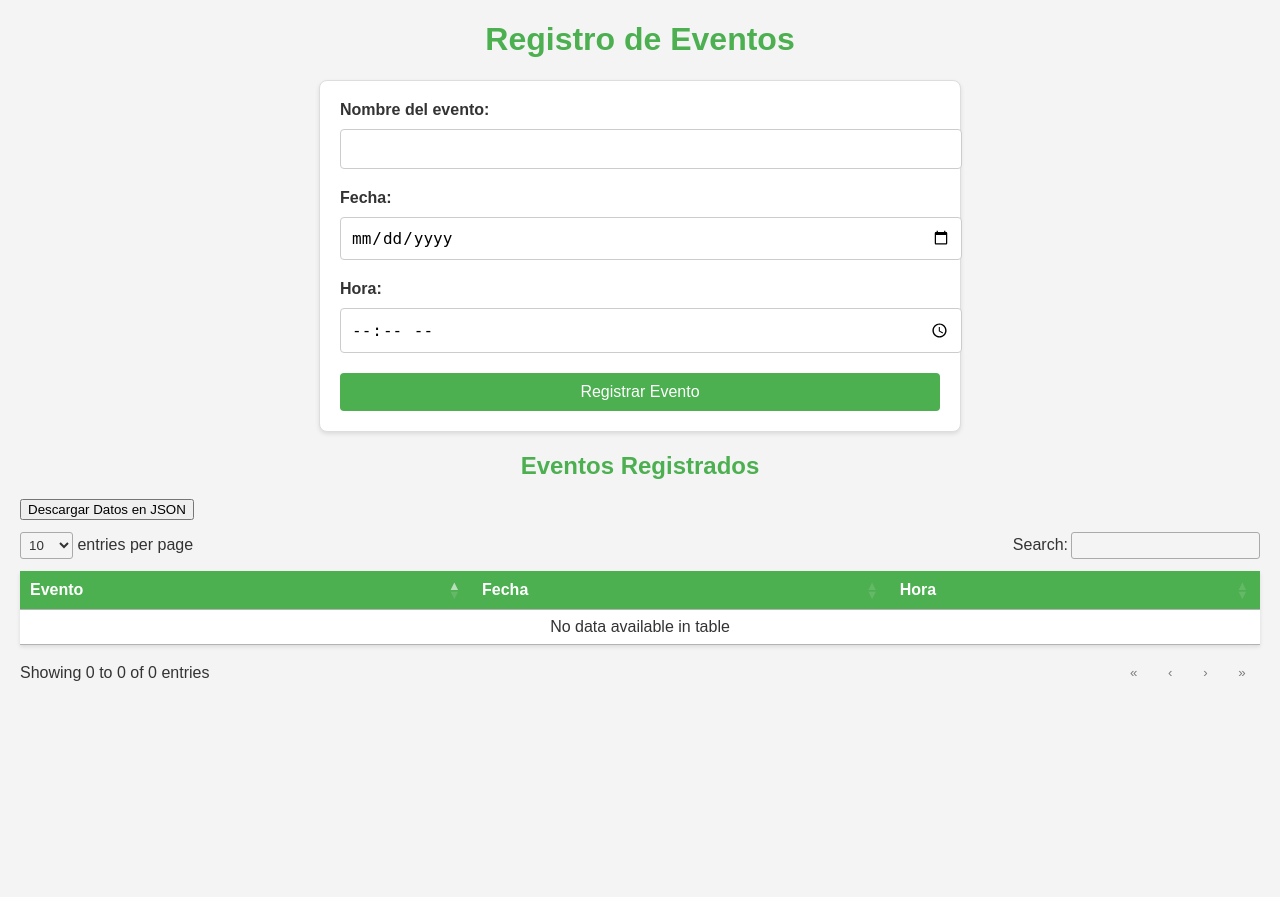
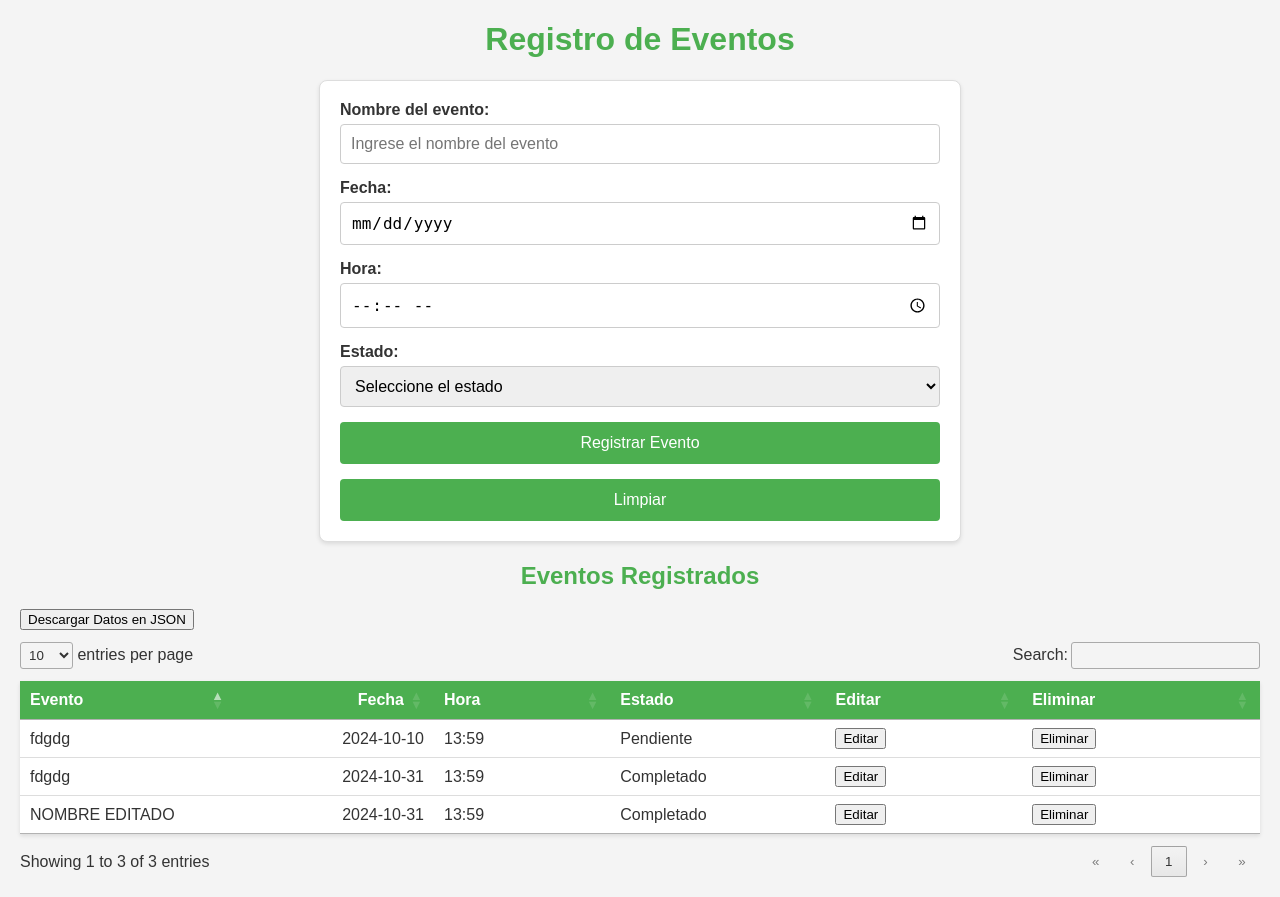
Before and after one commit to Pupixo/web_reg_eventos, a Flask app: page / in a window 1280 px wide. Before the commit the page ends 681 px from the top, so only its background shows below. Run offline with Flask 3, Linux system fonts and the light colour scheme; data that the repository does not hold is empty; some libraries are stand-ins or nearby versions.

Commit message:
se agrego editar y eliminar

```diff
--- a/app.py
+++ b/app.py
@@ -10,32 +10,64 @@ def index():
     return render_template('index.html')
 
 # Ruta para registrar eventos
+# @app.route('/api/register_event', methods=['POST'])
+# def register_event():
+#     data = request.get_json()
+#     print("data.........",data)
+#     event_name = data.get('event')
+#     event_date = data.get('date')
+#     event_time = data.get('time')
+
+#     if event_name and event_date and event_time:
+#         # Cargar eventos anteriores
+#         try:
+#             with open('events.json', 'r') as file:
+#                 events = json.load(file)
+#         except (FileNotFoundError, json.JSONDecodeError):
+#             events = []
+
+#         # Agregar el nuevo evento
+#         new_event = {
+#             'event': event_name,
+#             'date': event_date,
+#             'time': event_time,
+#             'registered_at': datetime.now().strftime('%Y-%m-%d %H:%M:%S')
+#         }
+#         events.append(new_event)
+
+#         # Guardar en el archivo JSON
+#         with open('events.json', 'w') as file:
+#             json.dump(events, file, indent=4)
+
+#         return jsonify({'message': 'Evento registrado con éxito!'}), 200
+#     else:
+#         return jsonify({'error': 'Faltan datos'}), 400
+
+# Ruta para registrar eventos
 @app.route('/api/register_event', methods=['POST'])
 def register_event():
     data = request.get_json()
-    print("data.........",data)
     event_name = data.get('event')
     event_date = data.get('date')
     event_time = data.get('time')
+    event_state = data.get('state')  # Obtener el estado del evento
 
-    if event_name and event_date and event_time:
-        # Cargar eventos anteriores
+    if event_name and event_date and event_time and event_state:
         try:
             with open('events.json', 'r') as file:
                 events = json.load(file)
         except (FileNotFoundError, json.JSONDecodeError):
             events = []
 
-        # Agregar el nuevo evento
         new_event = {
             'event': event_name,
             'date': event_date,
             'time': event_time,
+            'state': event_state,  # Guardar el estado
             'registered_at': datetime.now().strftime('%Y-%m-%d %H:%M:%S')
         }
         events.append(new_event)
 
-        # Guardar en el archivo JSON
         with open('events.json', 'w') as file:
             json.dump(events, file, indent=4)
 
@@ -63,5 +95,34 @@ def get_event():
     return jsonify({'events': events}), 200
 
 
+
+@app.route('/api/delete_event', methods=['POST'])
+def delete_event():
+    data = request.get_json()
+    event_name = data.get('event')
+    event_date = data.get('date')
+    event_time = data.get('time')
+    event_state = data.get('state')  # Obtener el estado del evento
+
+    try:
+        with open('events.json', 'r') as file:
+            events = json.load(file)
+    except (FileNotFoundError, json.JSONDecodeError):
+        return jsonify({'error': 'Archivo de eventos no encontrado'}), 404
+
+    events = [event for event in events if not (
+        event['event'] == event_name and
+        event['date'] == event_date and
+        event['time'] == event_time and
+        event['state'] == event_state
+    )]
+
+    with open('events.json', 'w') as file:
+        json.dump(events, file, indent=4)
+
+    return jsonify({'message': 'Evento eliminado con éxito!'}), 200
+
+
+
 if __name__ == '__main__':
     app.run(host='0.0.0.0', port=80, debug=True)
--- a/static/app.js
+++ b/static/app.js
@@ -1,30 +1,31 @@
 $(document).ready(function() {
-    // Inicializar DataTable con opciones
     const eventTable = $('#eventTable').DataTable({
         "paging": true,
         "searching": true,
         "info": true
     });
 
+    let editingRow = null;  // Para identificar si estamos editando una fila
+
     // Escuchar el envío del formulario
     $('#eventForm').on('submit', function(e) {
         e.preventDefault(); // Prevenir la recarga de la página
 
-        // Obtener valores del formulario
         const eventName = $('#event').val();
         const eventDate = $('#date').val();
         const eventTime = $('#time').val();
+        const eventState = $('#state').val();  // Obtener el valor del select
 
-        // Verificar que todos los campos estén llenos
-        if (eventName && eventDate && eventTime) {
-            // Agregar nueva fila a DataTable
-            eventTable.row.add([
-                eventName,
-                eventDate,
-                eventTime
-            ]).draw(false); // 'false' para no recargar la tabla entera
+        if (eventName && eventDate && eventTime && eventState) {
+            if (editingRow) {
+                // Editar una fila existente
+                eventTable.row(editingRow).data([eventName, eventDate, eventTime, eventState, editButtonHTML(), deleteButtonHTML()]).draw(false);
+                editingRow = null;
+            } else {
+                // Agregar nueva fila
+                eventTable.row.add([eventName, eventDate, eventTime, eventState, editButtonHTML(), deleteButtonHTML()]).draw(false);
+            }
 
-            // Enviar datos al servidor usando jQuery AJAX
             $.ajax({
                 url: '/api/register_event',
                 method: 'POST',
@@ -32,7 +33,8 @@ $(document).ready(function() {
                 data: JSON.stringify({
                     event: eventName,
                     date: eventDate,
-                    time: eventTime
+                    time: eventTime,
+                    state: eventState  // Incluir estado en la solicitud
                 }),
                 success: function(data) {
                     console.log('Evento guardado:', data);
@@ -42,11 +44,53 @@ $(document).ready(function() {
                 }
             });
 
-            // Limpiar el formulario después de enviar los datos
-            document.getElementById('eventForm').reset();
+            $('#eventForm')[0].reset();  // Limpiar el formulario después de guardar
         } else {
             alert("Por favor, completa todos los campos antes de enviar.");
         }
+    });
+
+    // Función para generar los botones de editar y eliminar
+    function editButtonHTML() {
+        return '<button class="editBtn">Editar</button>';
+    }
+
+    function deleteButtonHTML() {
+        return '<button class="deleteBtn">Eliminar</button>';
+    }
+
+    // Eliminar evento
+    $('#eventTable tbody').on('click', '.deleteBtn', function() {
+        const row = $(this).closest('tr');
+        const rowData = eventTable.row(row).data();
+
+        $.ajax({
+            url: '/api/delete_event',
+            method: 'POST',
+            contentType: 'application/json',
+            data: JSON.stringify({ event: rowData[0], date: rowData[1], time: rowData[2], state: rowData[3] }),
+            success: function(data) {
+                console.log('Evento eliminado:', data);
+                eventTable.row(row).remove().draw();
+            },
+            error: function(xhr, status, error) {
+                console.error('Error al eliminar el evento:', error);
+            }
+        });
+    });
+
+    // Editar evento
+    $('#eventTable tbody').on('click', '.editBtn', function() {
+        $('#boton_accion').text('Editar Evento');
+        const row = $(this).closest('tr');
+        const rowData = eventTable.row(row).data();
+
+        $('#event').val(rowData[0]);
+        $('#date').val(rowData[1]);
+        $('#time').val(rowData[2]);
+        $('#state').val(rowData[3]);  // Cargar el estado en el select
+
+        editingRow = row;
     });
 
       // Función para hacer una llamada GET y listar los eventos
@@ -59,10 +103,15 @@ $(document).ready(function() {
                     // Si quieres puedes agregar lógica para manipular los datos recibidos
                     // Por ejemplo, agregarlos a la DataTable:
                     data.events.forEach(evento => {
+
+
                         eventTable.row.add([
                             evento.event,
                             evento.date,
-                        evento.time
+                            evento.time,
+                            evento.state,
+                            editButtonHTML(),
+                            deleteButtonHTML()
                         ]).draw(false);
                     });
                 },
@@ -72,40 +121,17 @@ $(document).ready(function() {
             });
         }
 
+
+
+    // Editar evento
+    $('#eventForm').on('click', '.boton_limpiar', function() {
+        $('#eventForm').get(0).reset();
+        $('#boton_accion').text('Registrar Evento');
+    });
+
+
     // Llamar a la función listarEventos después de 5 segundos
     setTimeout(function() {
         listarEventos();
     }, 5000); // 5000 milisegundos = 5 segundos
-
-    // Función para descargar los datos de la tabla en formato JSON
-    $('#downloadBtn').on('click', function() {
-        // Obtener los datos de la tabla
-        let tableData = [];
-        eventTable.rows().every(function() {
-            const data = this.data();
-            tableData.push({
-                event: data[0],
-                date: data[1],
-                time: data[2]
 });
-        });
-
-        // Convertir los datos a formato JSON
-        const json = JSON.stringify(tableData, null, 4); // Formato con indentación de 4 espacios
-
-        // Crear un archivo Blob en formato JSON
-        const blob = new Blob([json], { type: 'application/json' });
-        const url = window.URL.createObjectURL(blob);
-
-        // Crear un enlace temporal para forzar la descarga
-        const a = document.createElement('a');
-        a.href = url;
-        a.download = 'eventos.json'; // Nombre del archivo
-        document.body.appendChild(a);
-        a.click();
-
-        // Eliminar el enlace temporal después de descargar
-        window.URL.revokeObjectURL(url);
-        document.body.removeChild(a);
-    });
-});
--- a/static/style.css
+++ b/static/style.css
@@ -20,42 +20,49 @@ form {
     border: 1px solid #ddd;
     border-radius: 8px;
     box-shadow: 0 2px 4px rgba(0, 0, 0, 0.1);
+    display: flex;
+    flex-direction: column;
+    gap: 15px;
+}
+
+.form-group {
+    display: flex;
+    flex-direction: column;
 }
 
 form label {
-    display: block;
-    margin-bottom: 10px;
+    margin-bottom: 5px;
     font-weight: bold;
 }
 
 form input[type="text"],
 form input[type="date"],
-form input[type="time"] {
+form input[type="time"],
+form select {
     width: 100%;
     padding: 10px;
-    margin-bottom: 20px;
     border: 1px solid #ccc;
     border-radius: 4px;
     font-size: 16px;
+    box-sizing: border-box;
 }
 
 form button {
-    display: block;
-    width: 100%;
-    padding: 10px;
+    padding: 12px;
     background-color: #4CAF50;
     color: white;
     border: none;
     border-radius: 4px;
     font-size: 16px;
     cursor: pointer;
+    transition: background-color 0.3s ease;
 }
 
 form button:hover {
     background-color: #45a049;
 }
 
-/* Tabla de DataTables */
+/* Estilos para tablas (DataTables) */
 table {
     width: 100%;
     margin-top: 20px;
@@ -80,7 +87,6 @@ table tbody tr:hover {
     background-color: #f1f1f1;
 }
 
-/* Estilos DataTables específicos */
 .dataTables_wrapper .dataTables_paginate .paginate_button {
     padding: 5px 10px;
     margin: 0 2px;
@@ -105,12 +111,22 @@ table tbody tr:hover {
 
 /* Responsivo */
 @media (max-width: 768px) {
-    form, table {
-        width: 100%;
-        margin: 0;
+    form {
+        padding: 10px;
     }
 
-    form input, form button {
+    form input, form select, form button {
         width: 100%;
     }
+
+    table th, table td {
+        font-size: 14px;
+    }
 }
+
+/* Estilos de focus */
+input:focus, select:focus {
+    border-color: #4CAF50;
+    outline: none;
+    box-shadow: 0 0 5px rgba(76, 175, 80, 0.5);
+}
--- a/templates/index.html
+++ b/templates/index.html
@@ -15,16 +15,33 @@
 
     <!-- Formulario de registro de eventos -->
     <form id="eventForm">
-        <label for="event">Nombre del evento:</label>
-        <input type="text" id="event" name="event" required>
+        <div class="form-group">
+            <label for="event">Nombre del evento:</label>
+            <input type="text" id="event" name="event" placeholder="Ingrese el nombre del evento" required>
+        </div>
 
-        <label for="date">Fecha:</label>
-        <input type="date" id="date" name="date" required>
+        <div class="form-group">
+            <label for="date">Fecha:</label>
+            <input type="date" id="date" name="date" required>
+        </div>
 
-        <label for="time">Hora:</label>
-        <input type="time" id="time" name="time" required>
+        <div class="form-group">
+            <label for="time">Hora:</label>
+            <input type="time" id="time" name="time" required>
+        </div>
 
-        <button type="submit">Registrar Evento</button>
+        <div class="form-group">
+            <label for="state">Estado:</label>
+            <select id="state" name="state" required>
+                <option value="" disabled selected>Seleccione el estado</option>
+                <option value="Pendiente">Pendiente</option>
+                <option value="Completado">Completado</option>
+                <option value="Cancelado">Cancelado</option>
+            </select>
+        </div>
+
+        <button type="submit" id="boton_accion">Registrar Evento</button>
+        <button type="button" class="boton_limpiar" >Limpiar</button>
     </form>
 
     <h2>Eventos Registrados</h2>
@@ -38,6 +55,9 @@
                     <th>Evento</th>
                     <th>Fecha</th>
                     <th>Hora</th>
+                    <th>Estado</th>
+                    <th>Editar</th>
+                    <th>Eliminar</th>
                 </tr>
             </thead>
             <tbody>
```
Also changed, not shown: events.json (+21 -0 lines). Lines whose indentation alone changed are shown as unchanged.
